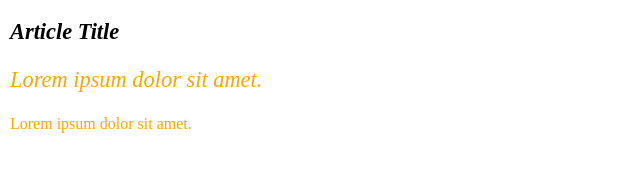
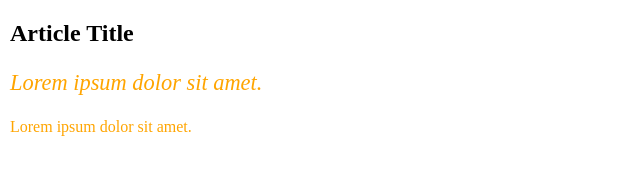
Before and after one commit to Otacon2024/Responsive-Best-Practices, a website: page css/pseudo-elements.html in a window 1280 px wide. Shown: the whole page, without its empty margins (0-640 px from the left). Drawn offline with Linux system fonts and the light colour scheme.

Commit message:
Add specific element type : article p:first-of-type {...}

```diff
--- a/css/css/styles.css
+++ b/css/css/styles.css
@@ -91,7 +91,7 @@ article :first-child {
 }
 */
 
-article :first-of-type {
+article p:first-of-type {
     font-size: 140%;
     font-style: italic;
 }
```
